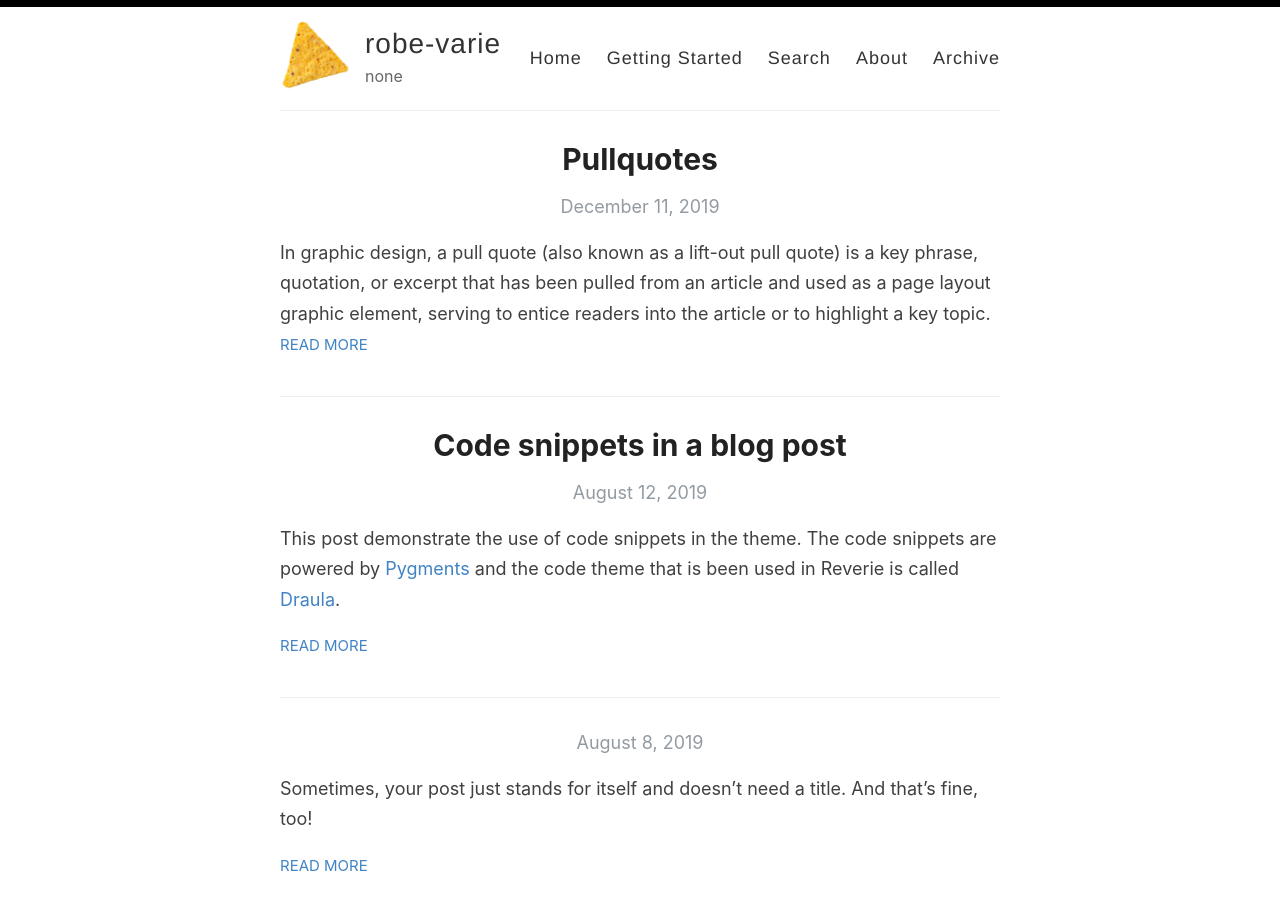
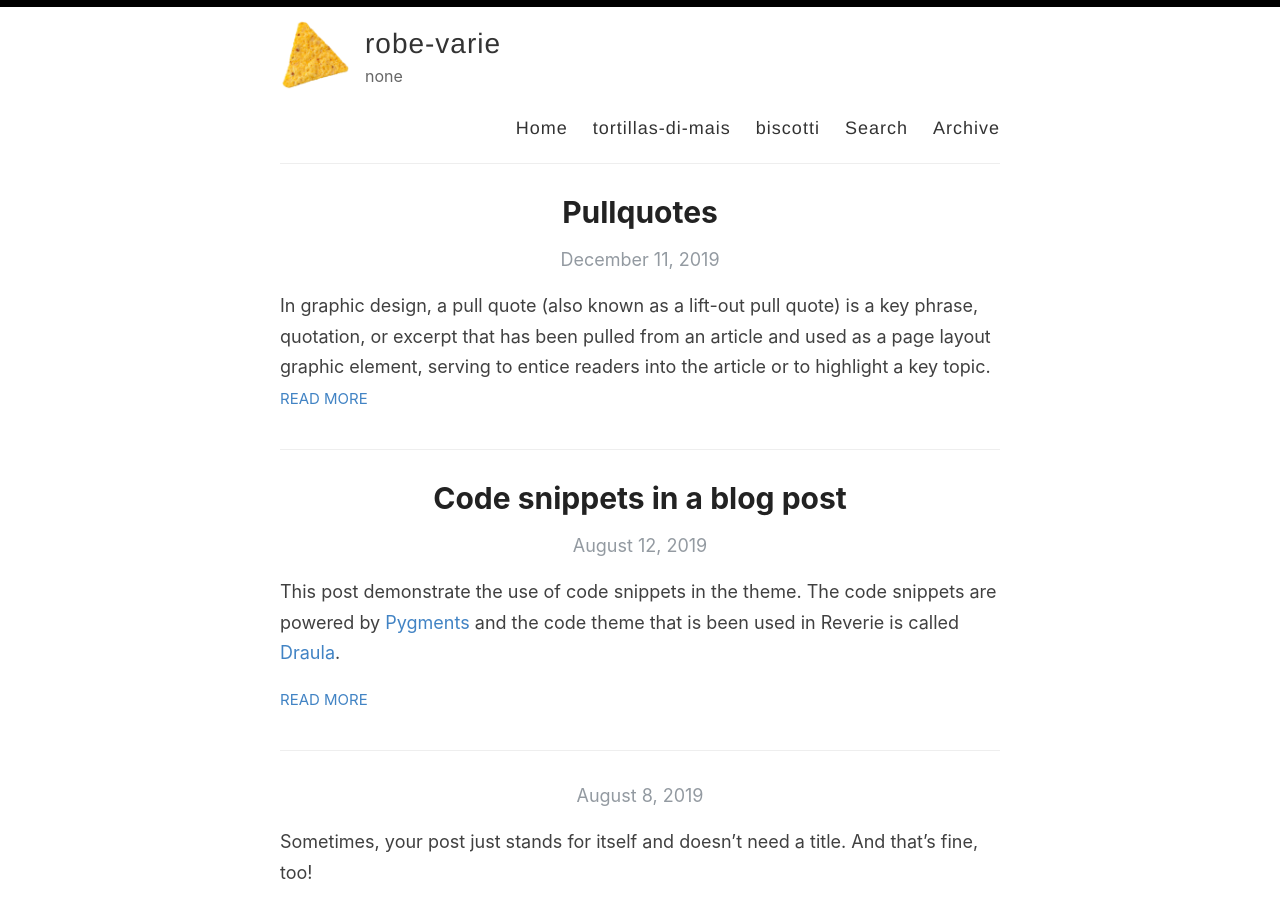
Before and after one commit to robe-varie/robe-varie.github.io, a Jekyll site: the page built from index.html, in a window 1280 px wide and 900 px high. Built offline with Jekyll 4.4.1, drawn with Linux system fonts in a browser that asks for light colours; the list of posts is cut into pages by our own code.

Commit message:
Update default.html

```diff
--- a/_layouts/default.html
+++ b/_layouts/default.html
@@ -29,9 +29,9 @@
 
             <nav>
               <a href="{{ site.baseurl }}/">Home</a>
-              <a href="{{ site.baseurl }}/getting-started">Getting Started</a>
+              <a href="{{ site.baseurl }}/tortillas-di-mais">tortillas-di-mais</a>
+              <a href="{{ site.baseurl }}/biscotti">biscotti</a>
               <a href="{{ site.baseurl }}/search">Search</a>
-              <a href="{{ site.baseurl }}/about">About</a>
               <a href="{{ site.baseurl }}/archive">Archive</a>
             </nav>
           </header>
```
